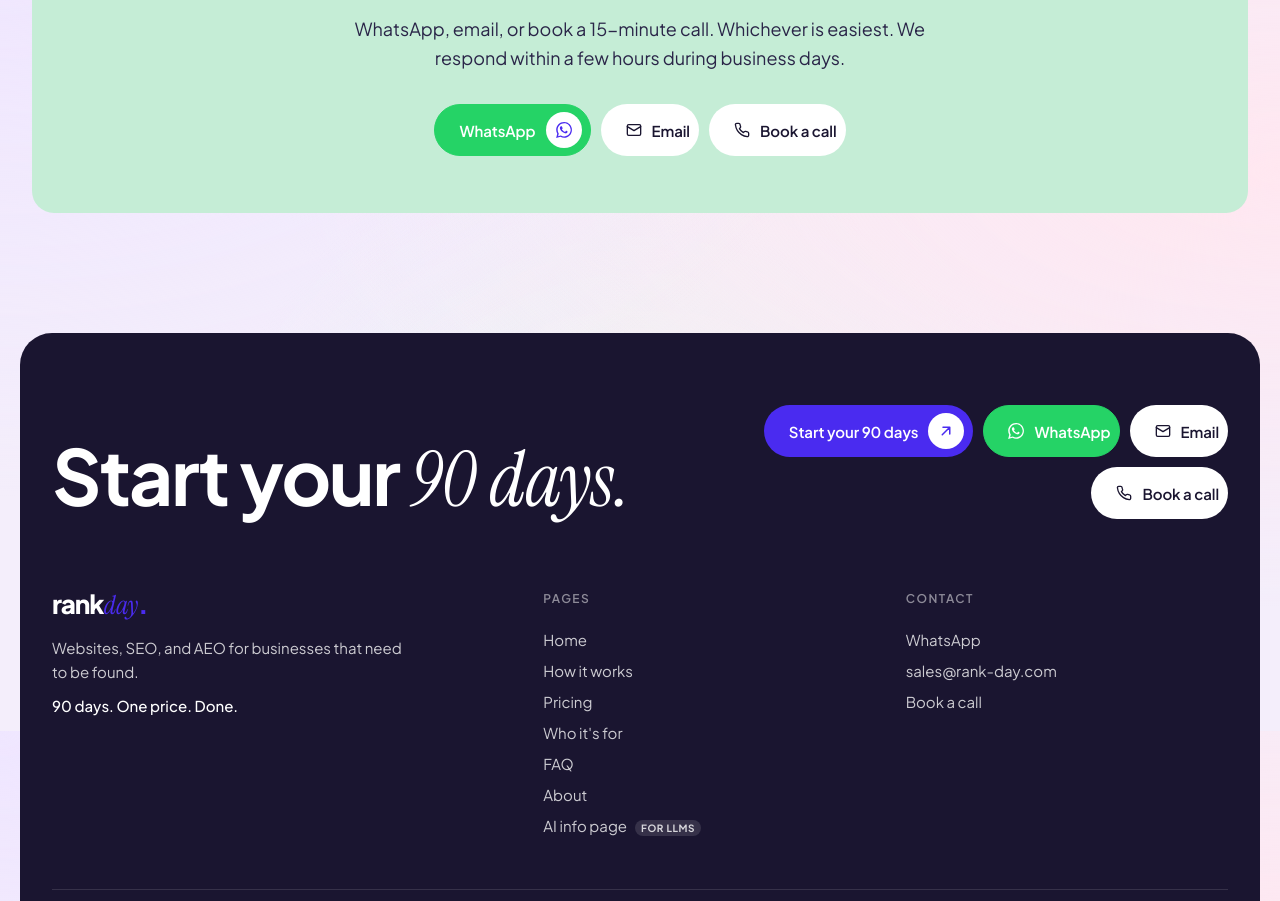
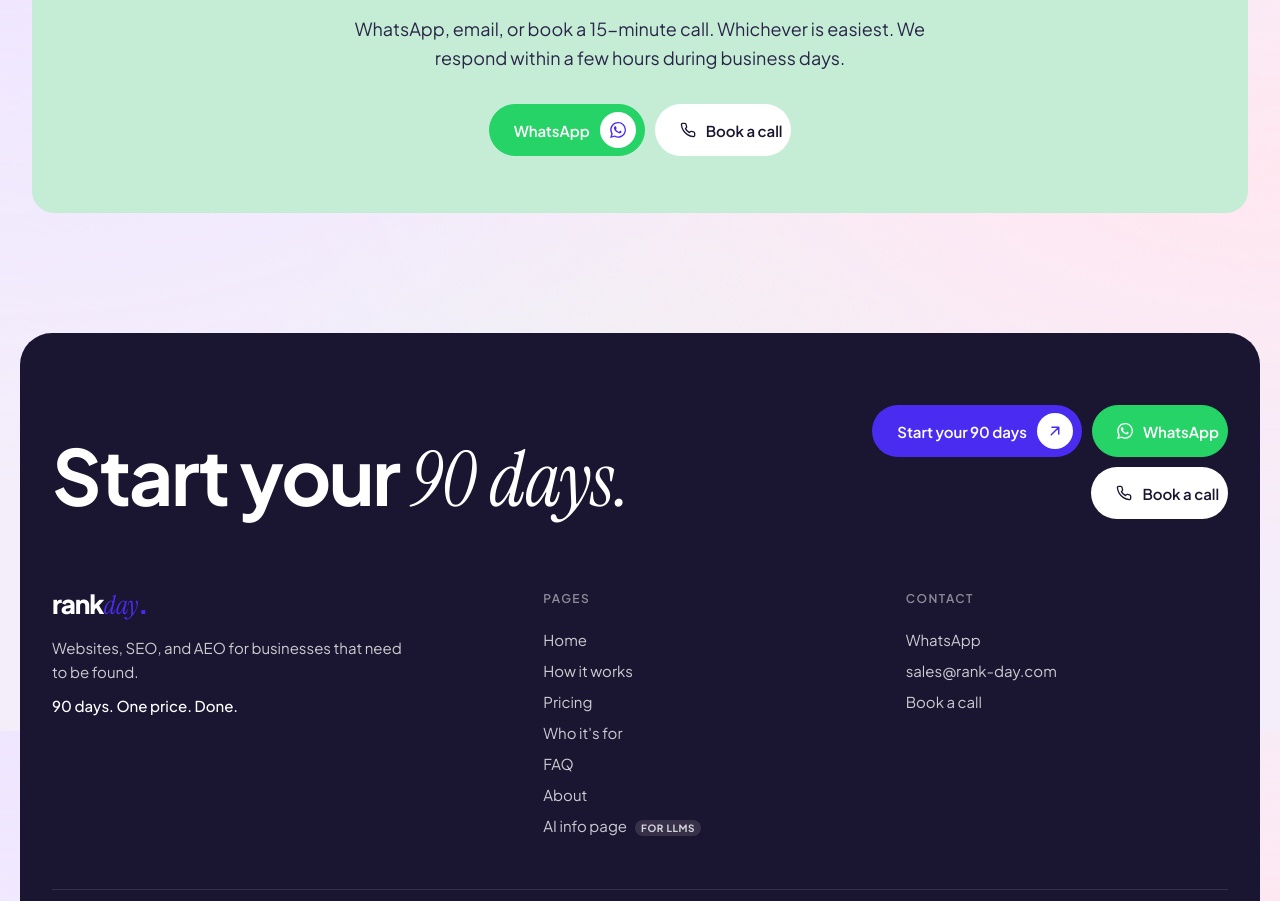
Before and after one commit to ijas47/rankday, a Next.js app: page /faq in a window 1280 px wide. Shown: the part 1669-2570 px from the top of the page. Built offline with nearby package versions, Linux system fonts and the light colour scheme.

Commit message:
Remove Email button, keep only WhatsApp and Book a call

```diff
--- a/app/faq/page.tsx
+++ b/app/faq/page.tsx
@@ -126,9 +126,6 @@ export default function FAQPage() {
                 </span>
               </a>
               <button className="btn btn-light">
-                <Icon.Mail /> Email
-              </button>
-              <button className="btn btn-light">
                 <Icon.Phone /> Book a call
               </button>
             </div>
--- a/components/footer.tsx
+++ b/components/footer.tsx
@@ -32,9 +32,6 @@ export function Footer() {
             <a href="https://wa.me/971565981209" target="_blank" rel="noopener noreferrer" className="btn btn-whatsapp">
               <Icon.WhatsApp /> WhatsApp
             </a>
-            <button className="btn btn-light">
-              <Icon.Mail /> Email
-            </button>
             <button className="btn btn-light">
               <Icon.Phone /> Book a call
             </button>
```
